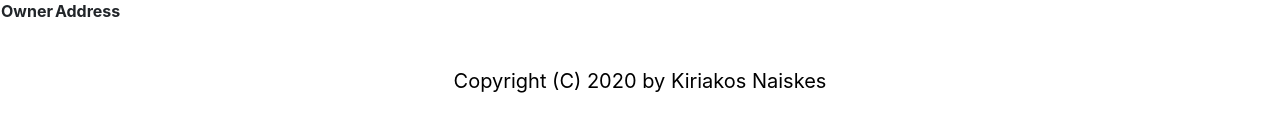
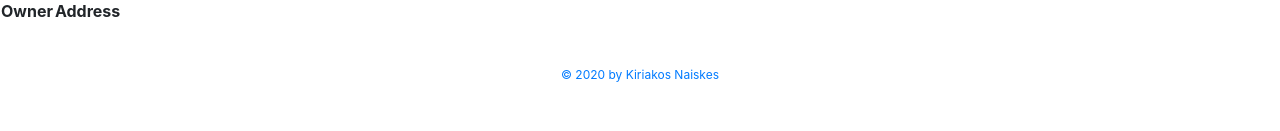
Before and after one commit to knaiskes/housesPortal, a React (Create React App) app in the folder rentHouses/frontend/: page /houses/1 in a window 1280 px wide. Shown: the part 413-544 px from the top of the page. Built offline with nearby package versions, Linux system fonts and the light colour scheme; no server answers.

Commit message:
Complete footer copyright

```diff
--- a/rentHouses/frontend/src/footer.js
+++ b/rentHouses/frontend/src/footer.js
@@ -2,7 +2,8 @@ import React from "react";
 
 const Footer = () => (
   <div className="footer">
-   <p> Copyright (C) 2020 by Kiriakos Naiskes
+	<p> <a target="_blank" href="https://github.com/KNaiskes"><span>&copy;
+    2020 by Kiriakos Naiskes</span></a>
     </p>
   </div>
 );
--- a/rentHouses/frontend/src/index.css
+++ b/rentHouses/frontend/src/index.css
@@ -12,7 +12,7 @@ code {
     monospace;
 }
 
-.footer{
+.footer {
     width: 100%;
     flotat: left;
     font-size: 20px;
@@ -21,6 +21,10 @@ code {
     padding: 20px 10px;
     background-color: white;
     color: black;
+}
+
+.footer p {
+    font-size: 12px;
 }
 
 .navbar {
```
